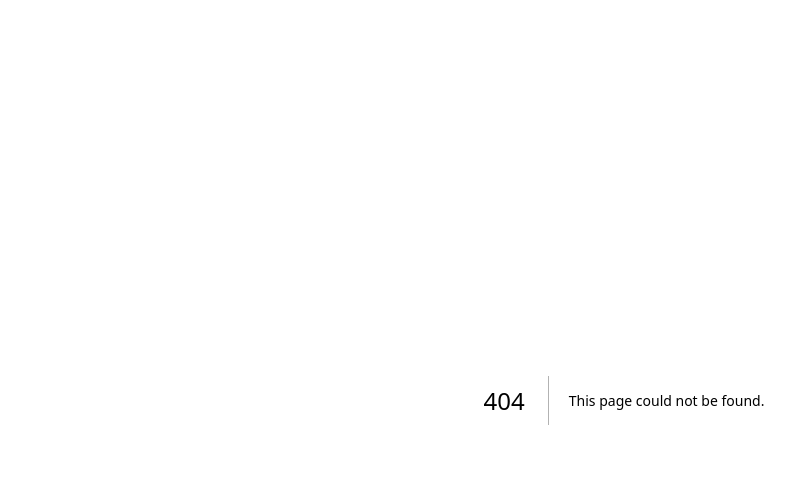
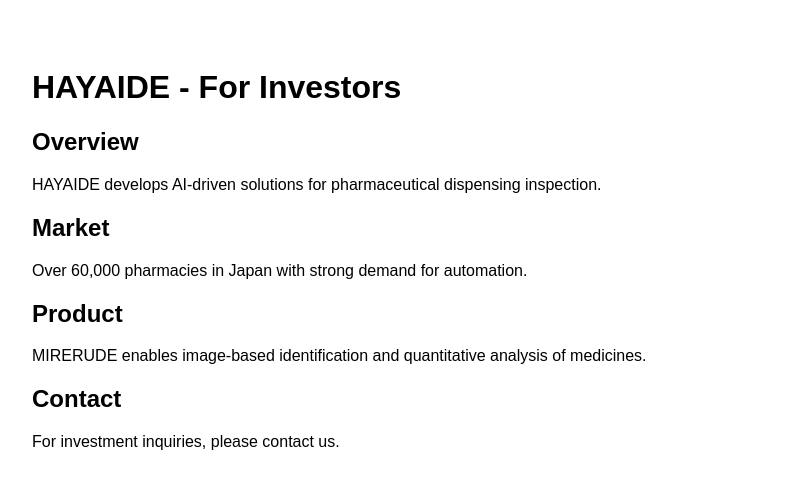
Before and after one commit to Yuki-IDE0722/hayaide-site, a Next.js app: page /invest in a window 1280 px wide. Before the commit this address had no page. Shown: the top 488 px of the page, without its empty margins (16-811 px from the left). Built offline with nearby package versions, Linux system fonts and the light colour scheme.

Commit message:
Create page.tsx

```diff
--- /dev/null
+++ b/app/invest/page.tsx
@@ -0,0 +1,25 @@
+export default function InvestPage() {
+  return (
+    <div style={{ padding: "40px", fontFamily: "Arial" }}>
+      <h1>HAYAIDE - For Investors</h1>
+
+      <h2>Overview</h2>
+      <p>
+        HAYAIDE develops AI-driven solutions for pharmaceutical dispensing inspection.
+      </p>
+
+      <h2>Market</h2>
+      <p>
+        Over 60,000 pharmacies in Japan with strong demand for automation.
+      </p>
+
+      <h2>Product</h2>
+      <p>
+        MIRERUDE enables image-based identification and quantitative analysis of medicines.
+      </p>
+
+      <h2>Contact</h2>
+      <p>For investment inquiries, please contact us.</p>
+    </div>
+  );
+}
```
